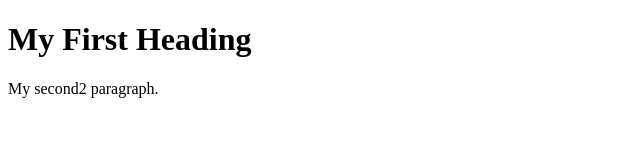
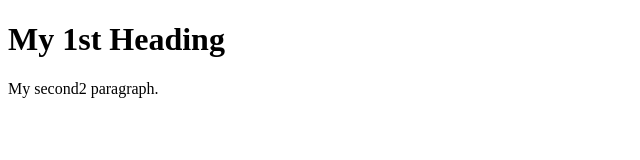
Before and after one commit to deepu759k/jenkins-repo, a plain HTML site: page index.html in a window 1280 px wide. Shown: the whole page, without its empty margins (0-640 px from the left). Drawn offline with Linux system fonts and the light colour scheme.

Commit message:
Update index.html

```diff
--- a/index.html
+++ b/index.html
@@ -2,7 +2,7 @@
 <html>
 <body>
 
-<h1>My First Heading</h1>
+<h1>My 1st Heading</h1>
 
 <p>My second2 paragraph.</p>
 
```
